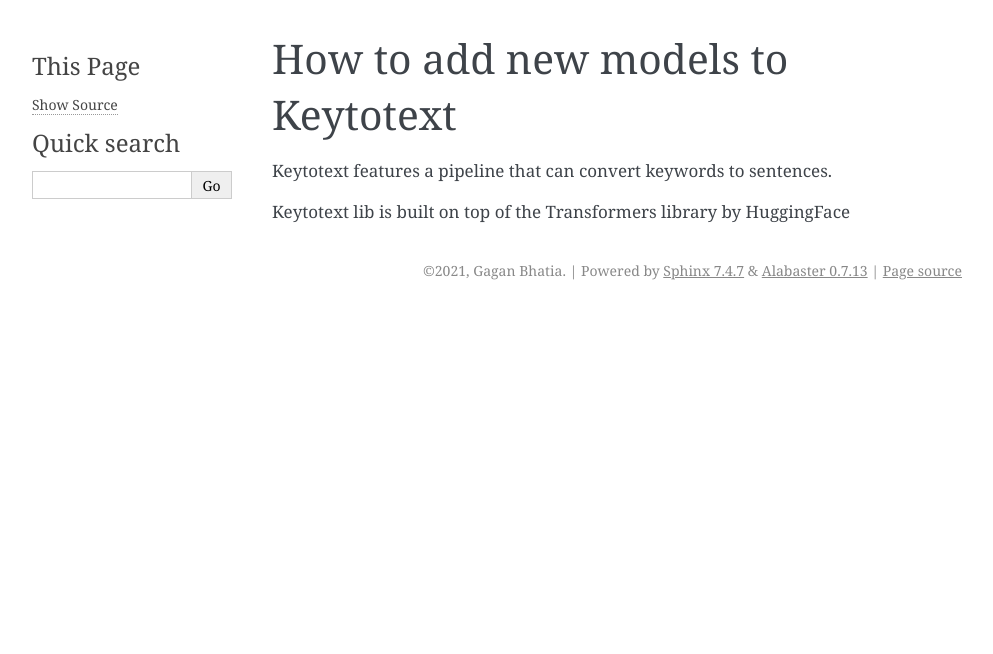
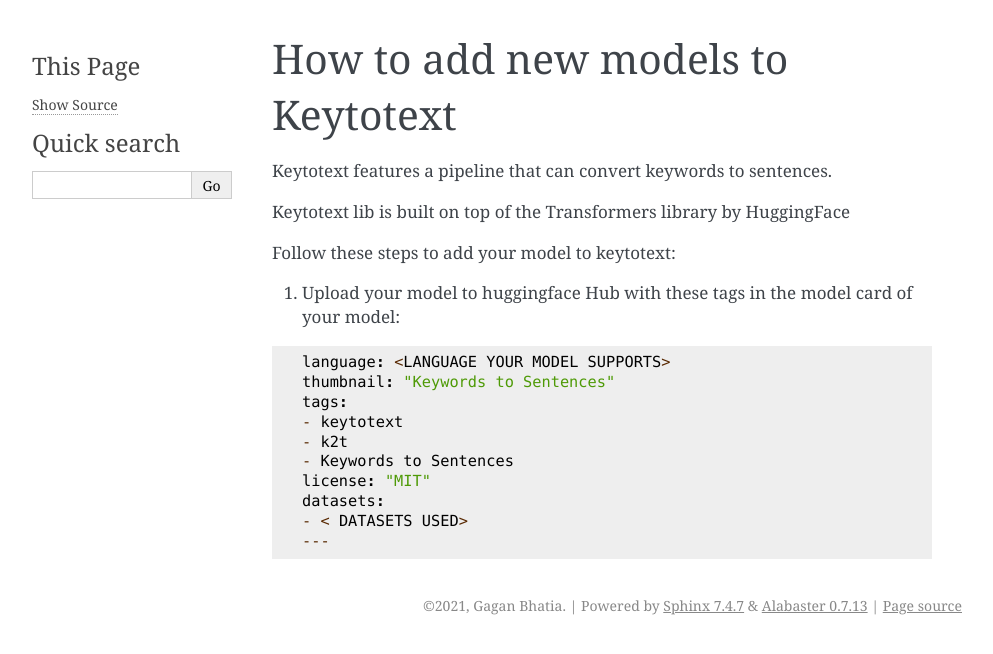
Before and after one commit to gagan3012/keytotext, a Sphinx documentation site: the page built from docs/MODELS.md, in a window 1280 px wide. Shown: the top 654 px of the page, without its empty margins (148-1141 px from the left). Built offline with Sphinx 7.4.7, drawn with Linux system fonts in a browser that asks for light colours.

Commit message:
Update MODELS.md

````diff
--- a/docs/MODELS.md
+++ b/docs/MODELS.md
@@ -3,3 +3,19 @@
 Keytotext features a pipeline that can convert keywords to sentences.
 
 Keytotext lib is built on top of the Transformers library by HuggingFace
+
+Follow these steps to add your model to keytotext:
+
+1. Upload your model to huggingface Hub with these tags in the model card of your model:
+```
+language: <LANGUAGE YOUR MODEL SUPPORTS>
+thumbnail: "Keywords to Sentences"
+tags:
+- keytotext
+- k2t
+- Keywords to Sentences
+license: "MIT"
+datasets:
+- < DATASETS USED>
+---
+```
````
